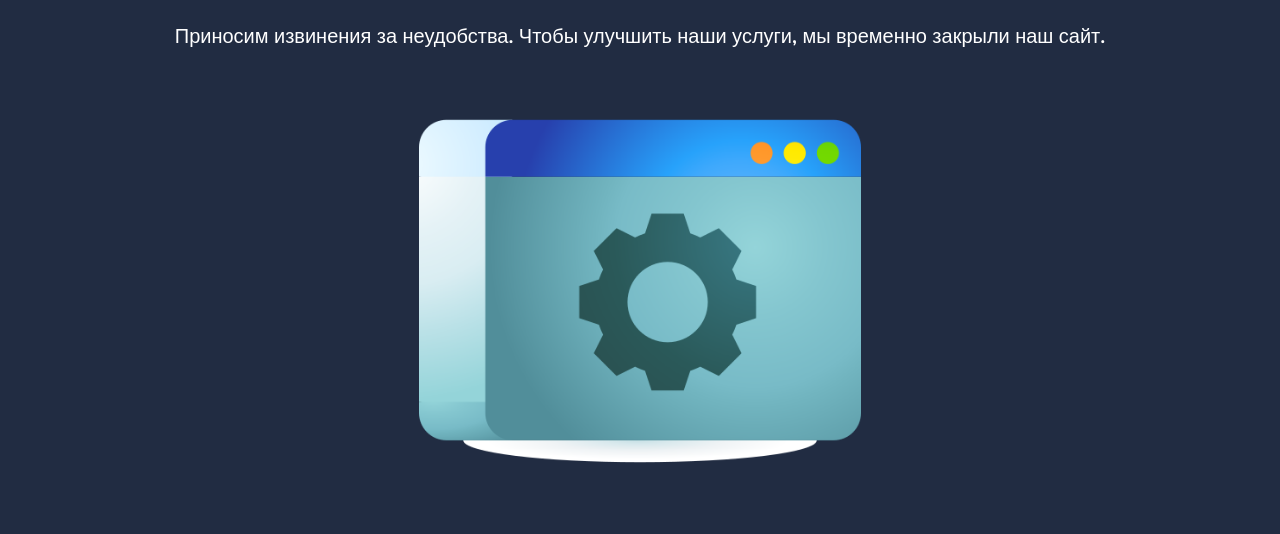
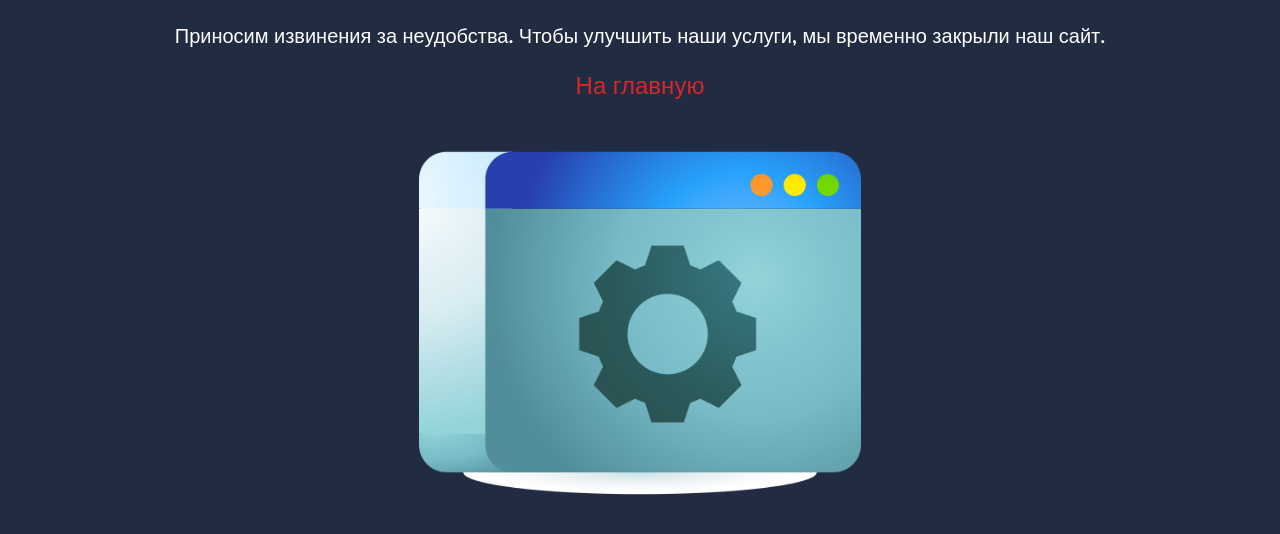
Before and after one commit to andrewtebenko/engineering_works, a plain HTML site: page index.html in a window 1280 px wide. Shown: the part 102-636 px from the top of the page. Drawn offline with nearby package versions, Linux system fonts and the light colour scheme.

Commit message:
Changed a file

```diff
--- a/css/style.css
+++ b/css/style.css
@@ -24,6 +24,16 @@ p {
 	text-align: center;
 }
 
+.main_page {
+	text-align: center;
+}
+
+.main_page a {
+	color: rgb(217, 38, 38);
+	font-size: 24px;
+	text-decoration: none;
+}
+
 .main_block {
     margin: 0 auto;
 }
--- a/index.html
+++ b/index.html
@@ -11,6 +11,9 @@
 <body>
 	<h1 class="head_title">На сайте проводятся технические работы</h1>
 	<p>Приносим извинения за неудобства. Чтобы улучшить наши услуги, мы временно закрыли наш сайт.</p>
+	<div class="main_page">
+	<a href="https://andrewtebenko.github.io/portfolio/src/">На главную</a>
+	</div>
 	<div class="main_block">
 		<img src="img/management.png" alt="img">
 	</div>
```
